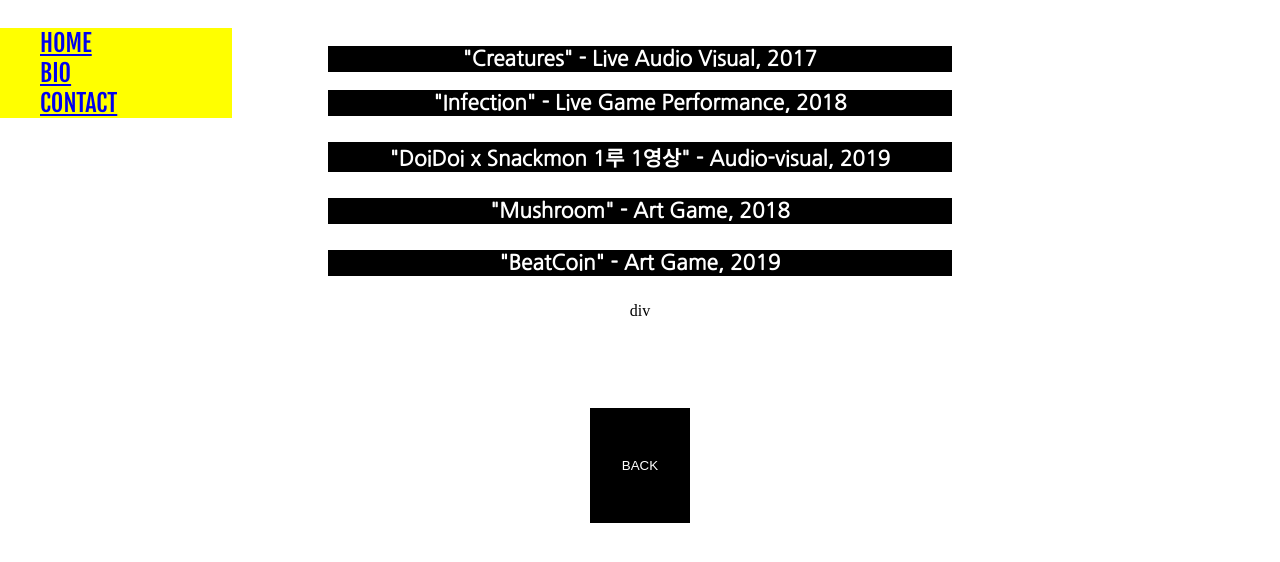
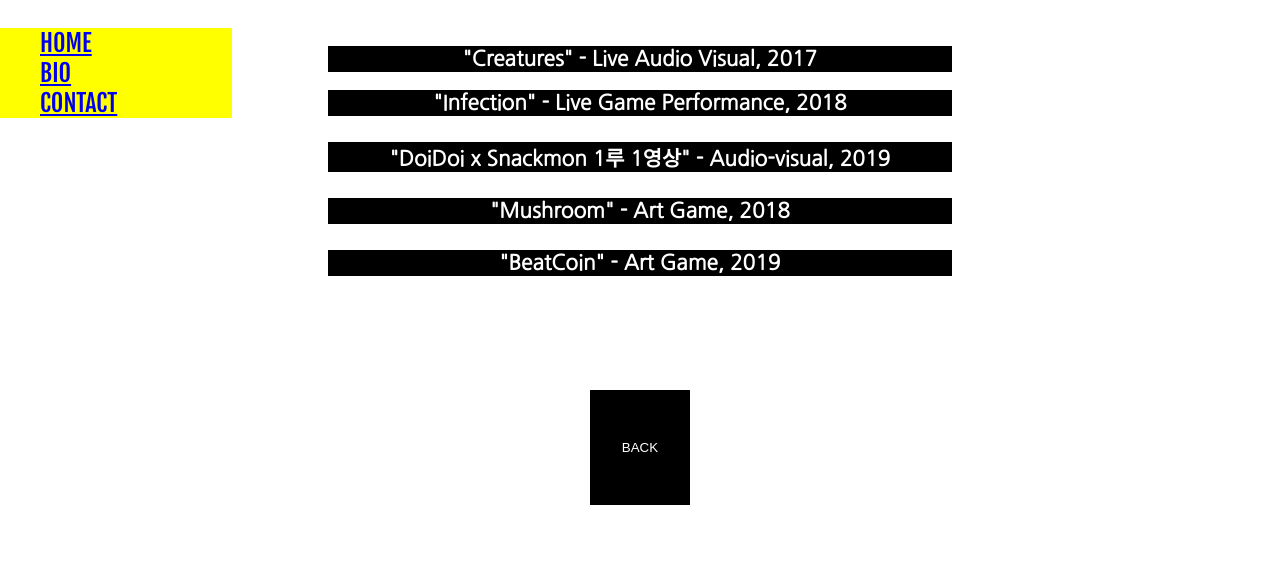
Before and after one commit to DoiDoiSound/doidoi.github.io, a plain HTML site: page portfolio.html in a window 1280 px wide. Shown: the part 98-660 px from the top of the page. Drawn offline with Linux system fonts and the light colour scheme.

Commit message:
update 2

```diff
--- a/portfolio.html
+++ b/portfolio.html
@@ -45,9 +45,11 @@ rel="stylesheet">
   <li>   <div id="portLink">
     <a href="mushroom.html">  <b> "Mushroom" - Art Game, 2018</b> </a><br>
     </div></li>
-  <li>   <div id="portLink">
+
+  <li> <div id="portLink">
     <a href="beatcoin.html"> <b> "BeatCoin" - Art Game, 2019</b> </a><br>
-  </div>div</li>
+  </div></li>
+
 </ul>
 </div>
 
```
